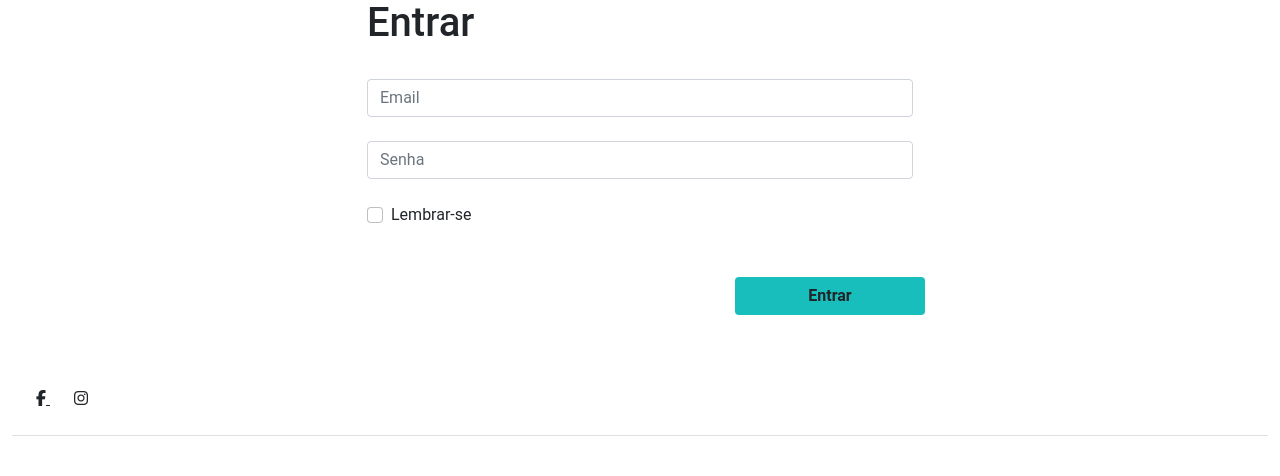
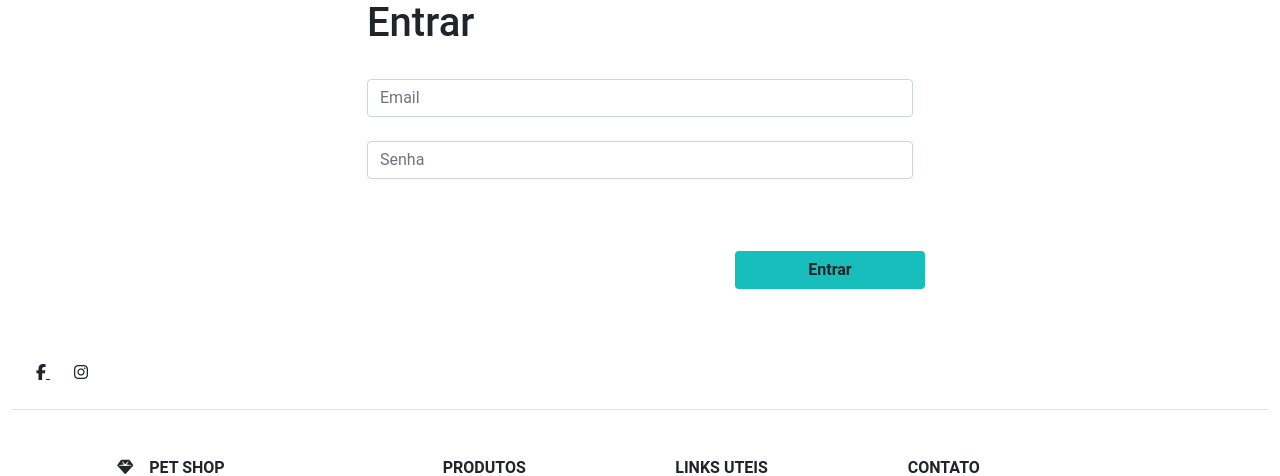
Before and after one commit to VicenteLorenzon/projeto-integrador-3, a Django app: page /login/ in a window 1280 px wide. Shown: the part 153-629 px from the top of the page. Run offline with Django 4.2, Linux system fonts and the light colour scheme; some libraries are stand-ins or nearby versions.

Commit message:
Update login.html

```diff
--- a/templates/login.html
+++ b/templates/login.html
@@ -37,12 +37,6 @@
           <div class="row pt-4">
             <div class="col-3"></div>
             <div class="col">
-              <div class="form-check">
-                <input class="form-check-input customCheck" type="checkbox" id="autoSizingCheck2">
-                <label class="form-check-label" for="autoSizingCheck2">
-                  Lembrar-se
-                </label>
-              </div>
             </div>
             <div class="col-3"></div>
           </div>
```
